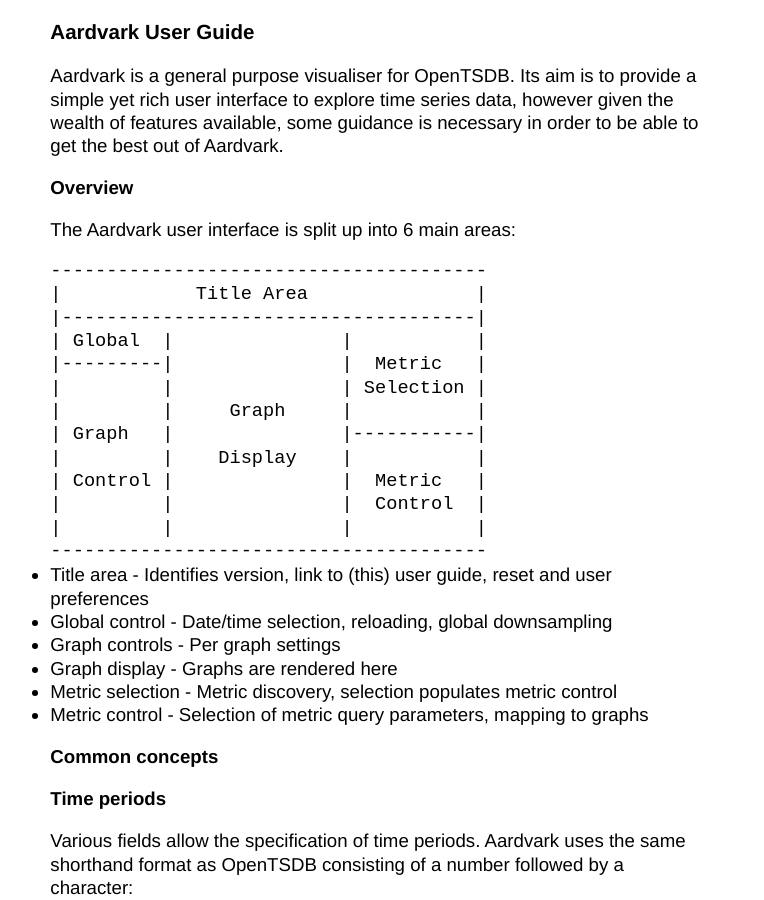
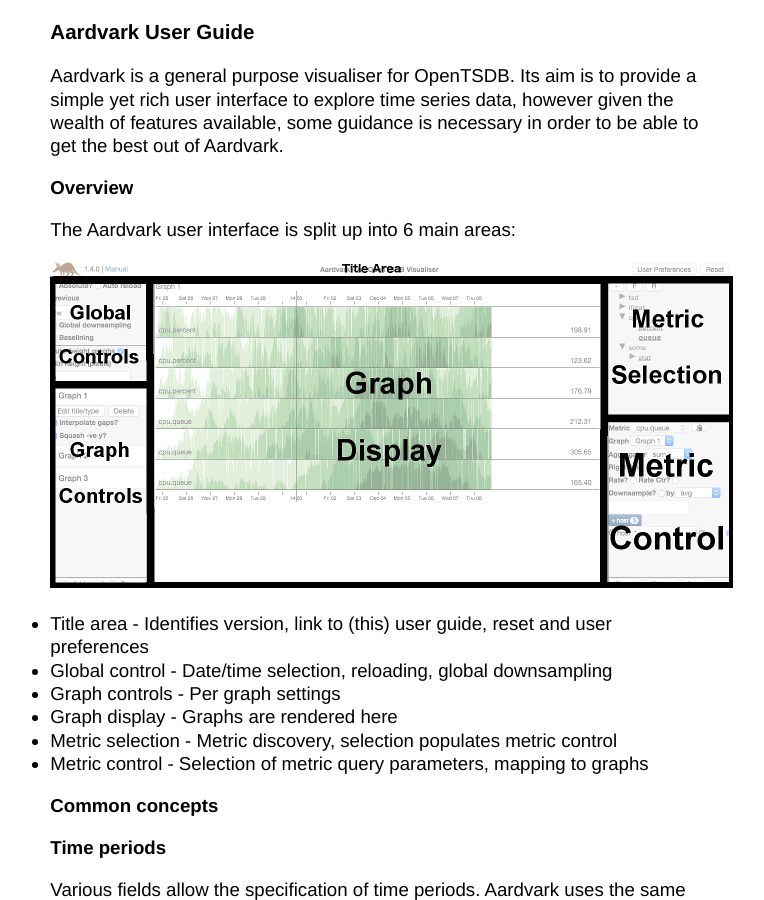
Before and after one commit to eswdd/aardvark, a Jekyll site: the page built from user-guide.md, in a window 1280 px wide and 900 px high, scrolled down 325 px. Shown: the whole window, without its empty margins (263-1027 px from the left). Built offline with Jekyll 4.4.1, drawn with Linux system fonts in a browser that asks for light colours; some of the changed text lies outside the part shown.

Commit message:
First screenshot

```diff
--- a/user-guide.md
+++ b/user-guide.md
@@ -12,19 +12,7 @@
 
 The Aardvark user interface is split up into 6 main areas:
 
-    ---------------------------------------
-    |            Title Area               |
-    |-------------------------------------|
-    | Global  |               |           |
-    |---------|               |  Metric   |
-    |         |               | Selection |
-    |         |     Graph     |           |
-    | Graph   |               |-----------|
-    |         |    Display    |           |
-    | Control |               |  Metric   |
-    |         |               |  Control  |
-    |         |               |           |
-    ---------------------------------------
+![screen layout](screen_layout.png)
 
 * Title area - Identifies version, link to (this) user guide, reset and user preferences
 * Global control - Date/time selection, reloading, global downsampling
```
Also changed, not shown: other parts of user-guide.md (+5 -1 lines), screen_layout.png (added).
